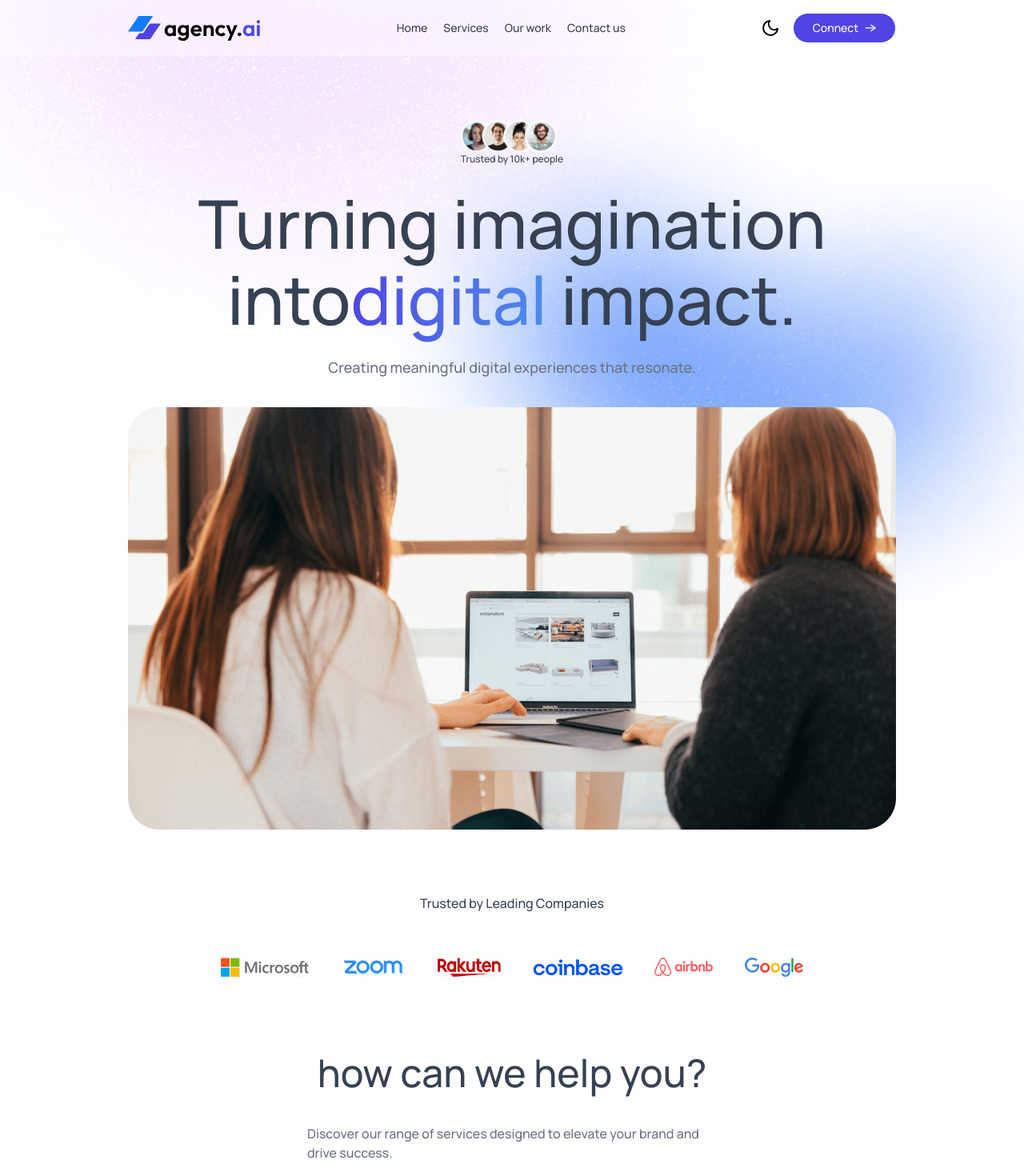
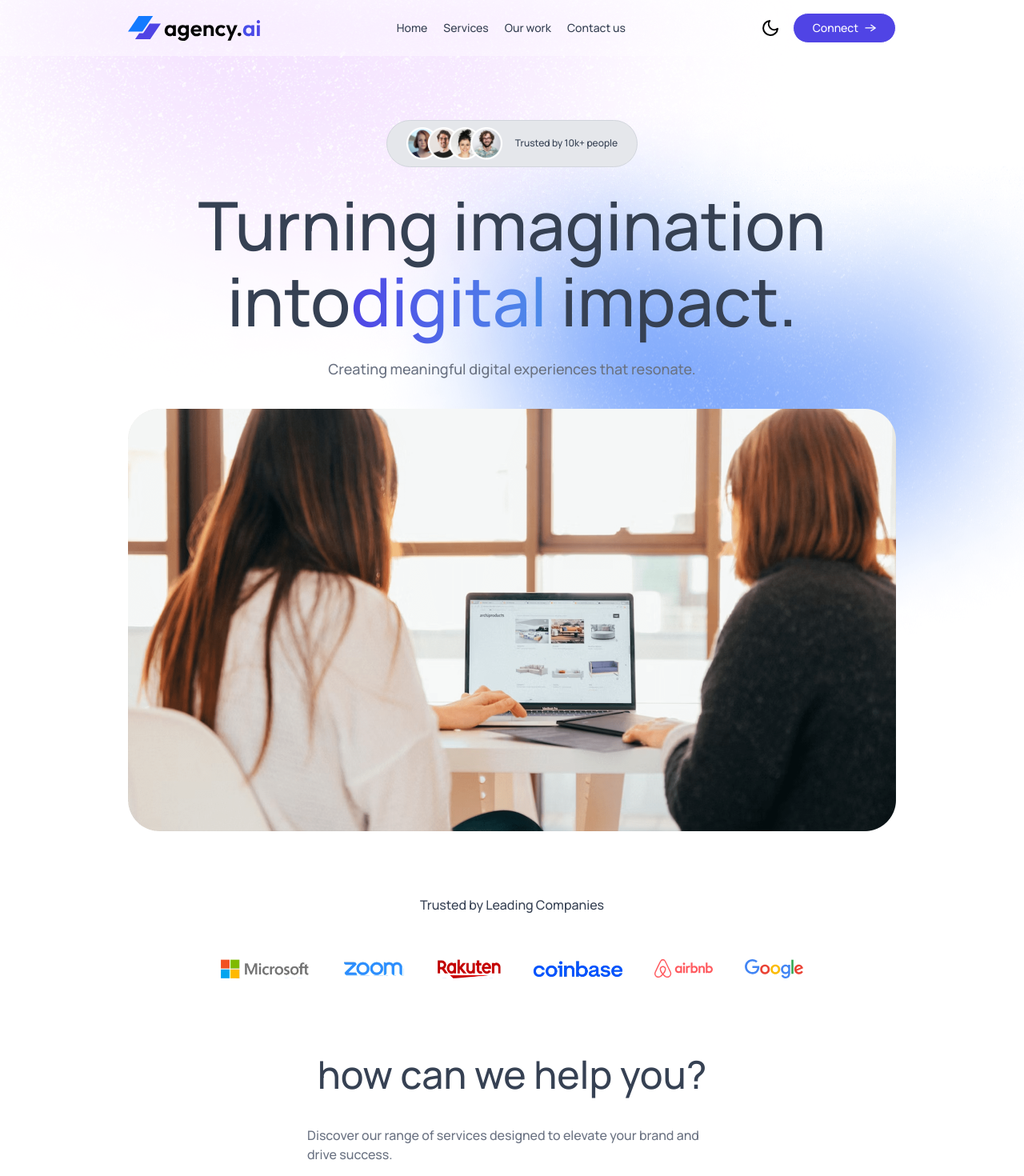
Before and after one commit to Ashu-213/Agency, a React (Vite) app: page / in a window 1280 px wide. Shown: the top 1470 px of the page at 80% size. Built offline with nearby package versions, Linux system fonts and the light colour scheme.

Commit message:
Update components and package files

```diff
--- a/package.json
+++ b/package.json
@@ -11,6 +11,7 @@
   },
   "dependencies": {
     "@tailwindcss/vite": "^4.1.18",
+    "motion": "^12.29.0",
     "react": "^19.1.0",
     "react-dom": "^19.1.0",
     "react-hot-toast": "^2.6.0",
--- a/src/components/Hero.jsx
+++ b/src/components/Hero.jsx
@@ -1,26 +1,51 @@
 
 import assets from '../assets/assets';
+import { motion } from 'motion/react'
 
 const Hero = () => {
   return (
     <div id='hero' className='flex flex-col items-center gap-6 py-20 px-4 sm:px-12 lg:px-24 xl:px-40 text-center w-full overflow-hidden text-gray-700 dark:text-white '>
 
-      <div>
+      <motion.div
+        initial={{ y: 20, opacity: 0 }}
+        animate={{ y: 0, opacity: 1 }}
+        transition={{ duration: 0.5, delay: "0.7" }}
+        viewport={{ once: true }}
+
+        className='flex flex-col sm:flex-row items-center gap-4 bg-gray-200 dark:bg-gray-800/50 px-4 sm:px-6 py-2 rounded-full border border-gray-300 dark:border-gray-600'>
         <img src={assets.group_profile} alt="" className='w-30 ' />
         <p className='text-xs font-medium'>Trusted by 10k+ people</p>
-      </div>
+      </motion.div>
 
-      <h1 className='
-        text-4xl sm:text-5xl md:text-6xl xl:text-[84px] font-medium xl:leading-23.75 max-w-5xl'>Turning imagination into
+      <motion.h1
+        initial={{ y: 40, opacity: 0 }}
+        animate={{ y: 0, opacity: 1 }}
+        transition={{ duration: 0.5, delay: "0.8" }}
+        viewport={{ once: true }}
+
+        className='text-4xl sm:text-5xl md:text-6xl xl:text-[84px] font-medium xl:leading-23.75 max-w-5xl'>Turning imagination into
         <span className='bg-linear-to-r from-primary to-[#4d8cea] bg-clip-text text-transparent'>
-        digital</span> impact.</h1>
+          digital</span> impact.</motion.h1>
 
-        <p className='text-sm sm:text-lg font-medium text-gray-500 dark:text-white/75 max-w-4/5 sm:max-w-lg pb-3'>Creating meaningful digital experiences that resonate.</p>
+      <motion.p
+        initial={{ y: 30, opacity: 0 }}
+        animate={{ y: 0, opacity: 1 }}
+        transition={{ duration: 0.5, delay: "1" }}
+        viewport={{ once: true }}
 
-        <div className='relative'>
-          <img src={assets.hero_img} className="w-full max-w-6xl" alt="" />
-          <img src={assets.bgImage1} alt="" className='absolute top-0 -right-40 sm:-top-100 sm:-right-70 -z-1 dark:hidden' />
-        </div>
+        className='text-sm sm:text-lg font-medium text-gray-500 dark:text-white/75 max-w-4/5 sm:max-w-lg pb-3'>Creating meaningful digital experiences that resonate.
+      </motion.p>
+
+      <motion.div
+        initial={{ scale: 0.9, opacity: 0 }}
+        animate={{ scale: 1, opacity: 1 }}
+        transition={{ duration: 0.6, delay: "1.2" }}
+        viewport={{ once: true }}
+
+      className='relative'>
+        <img src={assets.hero_img} className="w-full max-w-6xl" alt="" />
+        <img src={assets.bgImage1} alt="" className='absolute top-0 -right-40 sm:-top-100 sm:-right-70 -z-1 dark:hidden' />
+      </motion.div>
 
     </div>
   )
--- a/src/components/Navbar.jsx
+++ b/src/components/Navbar.jsx
@@ -1,14 +1,18 @@
 import React from 'react'
 import assets from '../assets/assets'
 import ThemeToggleBtn from './ThemeToggleBtn';
-
+import { motion } from 'motion/react'
 
 const Navbar = ({ theme, setTheme }) => {
 
     const [sidebaropen, setSidebaropen] = React.useState(false);
 
     return (
-        <div className='flex justify-between items-center px-4 sm:px-12 lg:px-24 xl:px-40 py-4 sticky top-0 z-20 backdrop-blur-xl font-medium b-white bg-white/50 dark:bg-gray-900/70'>
+        <motion.div
+            initial={{ y: -50, opacity: 0 }}
+            animate={{ y: 0, opacity: 1 }}
+            transition={{ duration: 0.5, ease: "easeOut" }}
+            className='flex justify-between items-center px-4 sm:px-12 lg:px-24 xl:px-40 py-4 sticky top-0 z-20 backdrop-blur-xl font-medium b-white bg-white/50 dark:bg-gray-900/70'>
             <img src={theme === 'dark' ? assets.logo_dark : assets.logo} alt="" />
 
             <div className={`text-gray-700 dark:text-white sm:text-sm ${!sidebaropen ? 'max-sm:w-0 overflow-hidden' : 'max-sm:w-60 max-sm:pl-10'} max-sm:fixed top-0 bottom-0 right-0 max-sm:min-h-screen max-sm:h-full max-sm:flex-col max-sm:bg-primary max-sm:text-white max-sm:pt-20 flex sm:items-center gap-5 transition-all`}>
@@ -16,10 +20,10 @@ const Navbar = ({ theme, setTheme }) => {
                 <img src={assets.close_icon} alt="" className='w-5 absolute right-4 top-4 sm:hidden'
                     onClick={() => setSidebaropen(false)} />
 
-                <a onClick={()=>{setSidebaropen(false)}} href="#" className='sm:hover:border-b'>Home</a>
-                <a onClick={()=>{setSidebaropen(false)}} href="#services" className='sm:hover:border-b'>Services</a>
-                <a onClick={()=>{setSidebaropen(false)}} href="#our-work" className='sm:hover:border-b'>Our work</a>
-                <a onClick={()=>{setSidebaropen(false)}} href="#contact-us" className='sm:hover:border-b'>Contact us</a>
+                <a onClick={() => { setSidebaropen(false) }} href="#" className='sm:hover:border-b'>Home</a>
+                <a onClick={() => { setSidebaropen(false) }} href="#services" className='sm:hover:border-b'>Services</a>
+                <a onClick={() => { setSidebaropen(false) }} href="#our-work" className='sm:hover:border-b'>Our work</a>
+                <a onClick={() => { setSidebaropen(false) }} href="#contact-us" className='sm:hover:border-b'>Contact us</a>
             </div>
 
             <div className='flex items-center gap-6 sm:gap-4'>
@@ -33,7 +37,7 @@ const Navbar = ({ theme, setTheme }) => {
                     Connect <img src={assets.arrow_icon} width={14} alt="" />
                 </a>
             </div>
-        </div>
+        </motion.div>
 
     )
 }
--- a/src/components/TrustedBy.jsx
+++ b/src/components/TrustedBy.jsx
@@ -1,20 +1,44 @@
 import React from 'react'
 import { company_logos } from '../assets/assets'
-
+import { motion } from 'motion/react'
 
 const TrustedBy = () => {
   return (
-    <div className='flex flex-col items-center px-4 sm:px-12 lg:px-24 xl:px-40 gap-10 text-gray-700 dark:text-white/80'>
-        <h3 className='font-semibold'>Trusted by Leading Companies</h3>
+    <motion.div
+      initial={{ y: 30, opacity: 0 }}
+      animate={{ y: 0, opacity: 1 }}
+      transition={{ duration: 0.5}}
+      viewport={{ once: true }}
+      className='flex flex-col items-center px-4 sm:px-12 lg:px-24 xl:px-40 gap-10 text-gray-700 dark:text-white/80'>
 
-        <div className='flex items-center justify-center flex-wrap gap-10 m-4'>
+      <motion.h3
+      initial={{ y: 20, opacity: 0 }}
+      animate={{ y: 0, opacity: 1 }}
+      transition={{ duration: 0.5}}
+      viewport={{ once: true }}
+      className='font-semibold'>Trusted by Leading Companies</motion.h3>
 
-            {company_logos.map((logo, index) =>(
-                <img key={index} src={logo} alt="" className='max-h-5 sm:max-h-6 dark:drop-shadow-xl'/>
-            ))}
+      <motion.div
+      initial = "hidden"
+      whileInView= "visible"
+      transition={{staggerChildren: 0.1}}
+      viewport={{ once: true }}
+      className='flex items-center justify-center flex-wrap gap-10 m-4'>
 
-        </div>
-    </div>
+        {company_logos.map((logo, index) => (
+          <motion.img
+          variants={
+            {
+              hidden: {opacity: 0, y:10},
+              visible: {opacity: 1, y:0},
+            }
+          }
+          transition={{ duration: 0.4 }}
+          key={index} src={logo} alt="" className='max-h-5 sm:max-h-6 dark:drop-shadow-xl' />
+        ))}
+
+      </motion.div>
+    </motion.div>
   )
 }
 
--- a/src/components/services.jsx
+++ b/src/components/services.jsx
@@ -2,7 +2,7 @@
 import assets from '../assets/assets'
 import Title from './Title'
 import ServiceCard from './ServiceCard'
-
+import { motion } from 'motion/react'
 
 const Services = () => {
 
```
Also changed, not shown: 1 other file (tests, documents, lock files or other folders).
